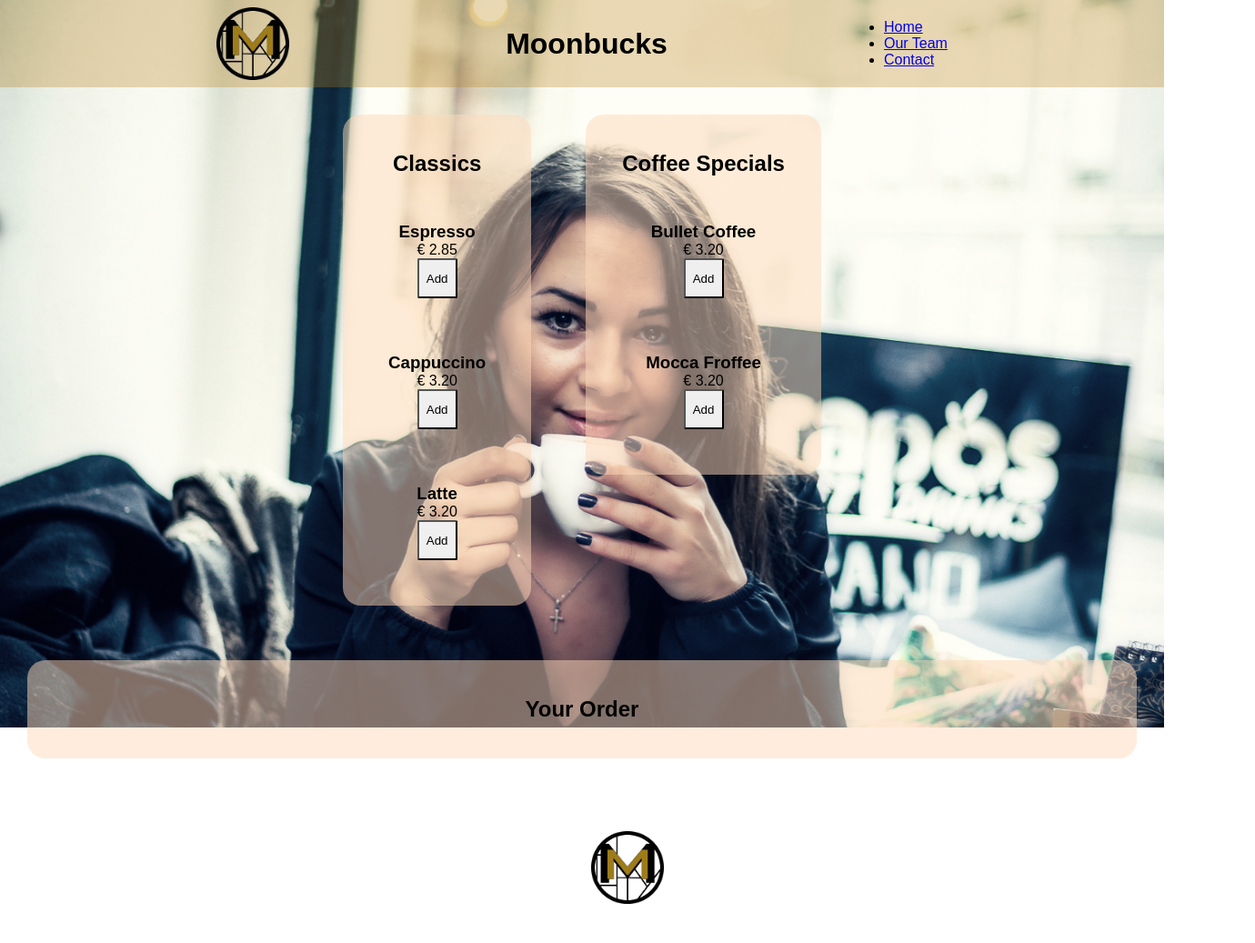
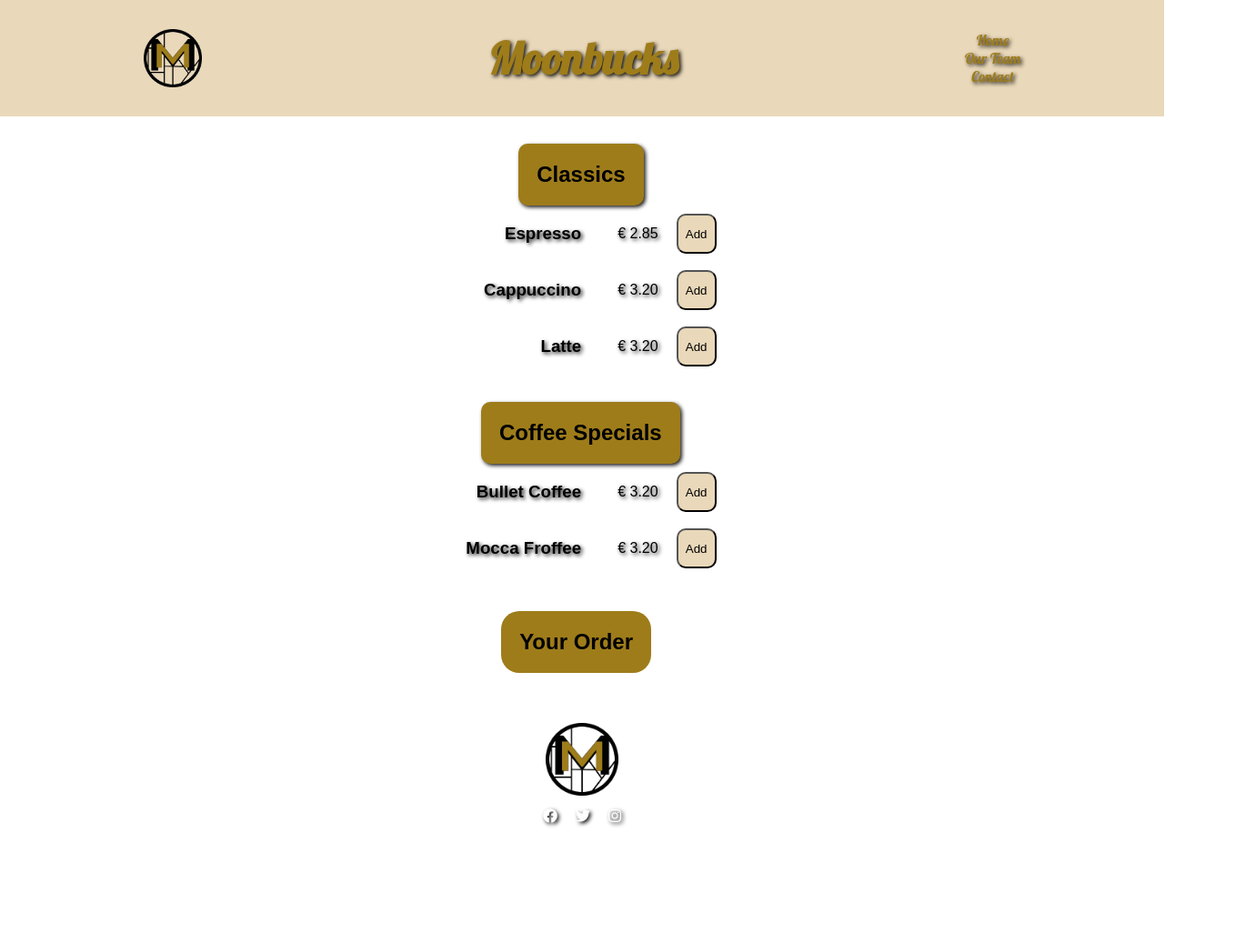
Before and after one commit to Marco-Jan/Moonbucks, a plain HTML site: page index.html in a window 1280 px wide. Shown: the whole page at 91% size, 1380 px wide, since content can reach past the window. After the commit the page ends 965 px from the top, so only its background shows below. Drawn offline with Linux system fonts and the light colour scheme.

Commit message:
init commit

```diff
--- a/index.html
+++ b/index.html
@@ -6,6 +6,9 @@
     <title>Moonbucks</title>
     <link rel="stylesheet" href="style.css">
     <link rel="stylesheet" href="https://cdnjs.cloudflare.com/ajax/libs/font-awesome/5.15.3/css/all.min.css">
+    <link rel="preconnect" href="https://fonts.googleapis.com">
+    <link rel="preconnect" href="https://fonts.gstatic.com" crossorigin>
+    <link href="https://fonts.googleapis.com/css2?family=Lobster&display=swap" rel="stylesheet">
 
 
 </head>
--- a/style.css
+++ b/style.css
@@ -3,36 +3,35 @@
     padding: 0;
     font-family: sans-serif;
 }
-
-
-.startpoint {
+#content {
     display: flex;
     flex-direction: column;
     align-items: center;
-    color: black;
-    max-height: 100vh;
-    overflow: hidden;
+    justify-content: center;
 }
 
 header {
     width: 100%;
-    height: 6vh;
     display: flex;
-    justify-content: space-evenly;
+    justify-content: space-around;
     align-items: center;
     background-color: rgba(182, 126, 23, 0.3);
-    height: 6em;
+    height: 8em;
 }
 
 .logo_header {
-    width: 5em;
-    height: 5em;
-    background-color: transparent;
+    width: 4em;
+    height: 4em;
 
 
 }
-
-#bgContainer {
+h1 {
+    font-family: 'Lobster', cursive;
+    font-size: 3em;
+    color: #9e7c1a;
+    filter: drop-shadow(2px 2px 2px rgba(0, 0, 0, 0.9));
+}
+/* #bgContainer {
     background-image: url(img/MJ_Meranocity_0002_20181128__MG_2883-2.jpg);
     background-position: center;
     background-size: cover;
@@ -43,33 +42,72 @@ header {
     z-index: -1;
     filter: grayscale(0.4);
 
+} */
+
+a {
+    text-decoration: none;
+    margin:0 ,40px ,0, 20px;
+    font-family: 'Lobster', cursive;
+    filter: drop-shadow(2px 2px 2px rgba(0, 0, 0, 0.9));
+    color: #9e7c1a;
+
+
 }
-
-#menu_section {
-    display: flex;
-    align-items: flex-start;
-    justify-content: center;
-    z-index: 1;
-}
-h2, .h3{
-    padding: 20px;
-}
-.card{
+ul {
     display: flex;
     flex-direction: column;
     justify-content: center;
     align-items: center;
-    padding: 30px;
+    list-style-type: none;
+    padding: 0;
+
+  }
+
+#menu_section {
+    justify-content: center;
+    z-index: 1;
 }
+h2,h3{
+    padding: 20px;
+
+}
+.coffee_heading{
+    position: relative;
+    right: 80px;
+    background-color: #9e7c1a;
+    border-radius: 10px;
+    filter: drop-shadow(2px 2px 2px rgba(0, 0, 0, 0.9));
+
+}
+.coffee_s_heading{
+    position: relative;
+    right: 40px;
+    background-color: #9e7c1a;
+    border-radius: 10px;
+    filter: drop-shadow(2px 2px 2px rgba(0, 0, 0, 0.9));
+
+}
+
+.card{
+    display: flex;
+    justify-content: flex-start;
+    align-items: center;
+
+
+}
+h3,p{
+    padding: 20px;
+    filter: drop-shadow(2px 2px 2px rgba(0, 0, 0, 0.9));
+
+}
+
 
 .menu_sub_section {
     display: flex;
     flex-direction: column;
     justify-content: center;
-    align-items: center;
+    align-items: end;
     margin: 30px;
-    padding: 20px;
-    background-color: rgba(255, 218, 185,0.5);
     border-radius: 20px;
 
 }
@@ -79,28 +117,29 @@ h2, .h3{
     justify-content: center;
     align-items: center;
     padding: 20px;
-    border-radius: 2px;
+    border-radius: 10px;
     width: 3em;
     height: 2em;
+    background-color: rgba(182, 126, 23, 0.3);
 }
 
-#order_section {
-    flex-wrap: wrap;
+#cart_section .cart_item{
+    font-size: 14pt;
+}
+#order_section{
+    background-color: #9e7c1a;
+}
+.order p {
+    font-weight: 400;
+}
+
+.order, .cart_item {
     display: flex;
-    justify-content: center;
-    align-items: center;
-    margin: 30px;
-    padding: 20px;
+    justify-content: flex-end;
+    border-radius: 20px;
+    margin: 0.5em 0.8em 0.3em 0;
+}
 
-    background-color: rgba(255, 218, 185,0.5);
-    border-radius: 20px;
-}
-.order{
-    display: flex;
-    flex-direction: column;
-    align-items: center;
-    justify-content: center;
-}
 
 
 .decrease_num{
@@ -108,12 +147,12 @@ h2, .h3{
     justify-content: center;
     align-items: center;
     padding: 20px;
-    border-radius: 2px;
+    border-radius: 10px;
     width: 3em;
     height: 2em;
+    background-color: rgb(66, 46, 8);
+
 }
-
-
 
 footer {
     width: 100%;
@@ -122,6 +161,7 @@ footer {
     flex-direction: column;
     align-items: center;
 }
+
 .logo_footer{
 
     width: 80px;
```
Also changed, not shown: main.js (line endings or trailing spaces).
